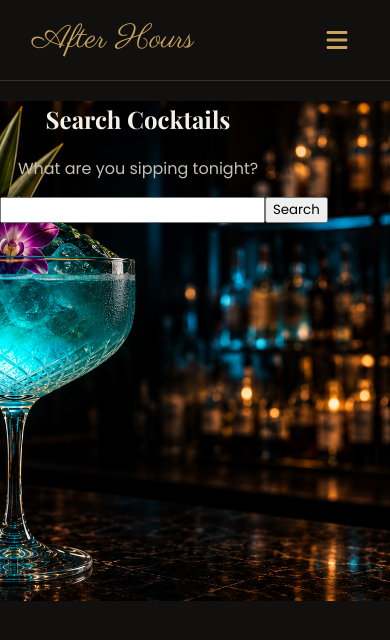
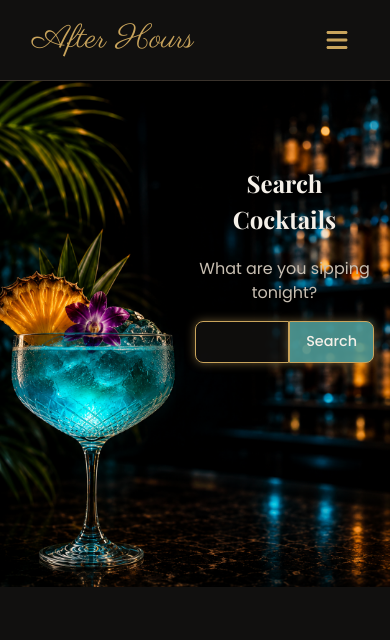
Before and after one commit to HollyBlue87/after-hours, a React (Vite) app: page /search in a window 390 px wide. Shown: the top 640 px of the page. Built offline with nearby package versions, Linux system fonts and the light colour scheme.

Commit message:
changed hero image to new image with mobile/tablet dimensions

```diff
--- a/src/components/SearchCocktails.css
+++ b/src/components/SearchCocktails.css
@@ -1,6 +1,60 @@
 .search-hero {
-    min-height: 500px;
-    background-image: url("../assets/search-hero.png");
+    width: 100%;
+    height: 60vh;
+    background-image: url("../assets/search-hero-mobile.png");
     background-size: cover;
-    background-position: center;
+    background-position: 25% center;
+    background-repeat: no-repeat;
+    position: relative;
+    display: flex;
+    align-items: flex-start;
+    justify-content: flex-start;
 }
+
+.search-hero .hero-content {
+    width: 50%;
+    margin-left: auto;
+    margin-right: 1rem;
+    padding-top: 4rem;
+    text-align: center;
+    color: var(--gold);
+}
+
+.search-form {
+    display: flex;
+    justify-content: center;
+    align-items: center;
+    width: 100%;
+    gap: 0;
+}
+
+.search-form input {
+    width: auto;
+    flex: 1;
+    min-width: 0;
+    height: 42px;
+    padding: 0.5rem 1rem;
+    font-family: var(--primary-font);
+    font-size: 0.9rem;
+    color: var(--text-primary);
+    background-color: rgba(17, 16, 15, 0.85);
+    border: 1px solid var(--gold);
+    box-shadow: 0 0 10px rgba(201, 164, 92, 0.5);
+    border-radius: 8px 0 0 8px;
+    outline: none;
+}
+
+.search-form button {
+    height: 42px;
+    padding: 0 1rem;
+    font-family: var(--primary-font);
+    font-size: 0.9rem;
+    font-weight: 500;
+    color: var(--text-primary);
+    background-color: rgba(79, 155, 150, 0.9);
+    border: 1px solid var(--gold);
+    border-radius: 0 8px 8px 0;
+    box-shadow: 0 0 10px rgba(201, 164, 92, 0.5);
+    cursor: pointer;
+    transition: all 0.3s ease;
+}
--- a/src/components/SearchCocktails.jsx
+++ b/src/components/SearchCocktails.jsx
@@ -46,7 +46,6 @@ function SearchCocktails() {
           <div className="hero-content">
               <h1>Search Cocktails</h1>
               <p>What are you sipping tonight?</p>
-            </div>
 
               <form className="search-form" onSubmit={handleSearch}>
                   <input
@@ -57,6 +56,7 @@ function SearchCocktails() {
 
                   <button type="submit">Search</button>
               </form>
+          </div>
 
         </section>
 
```
Also changed, not shown: src/assets/search-hero-mobile.png (added). Lines whose indentation alone changed are shown as unchanged.
